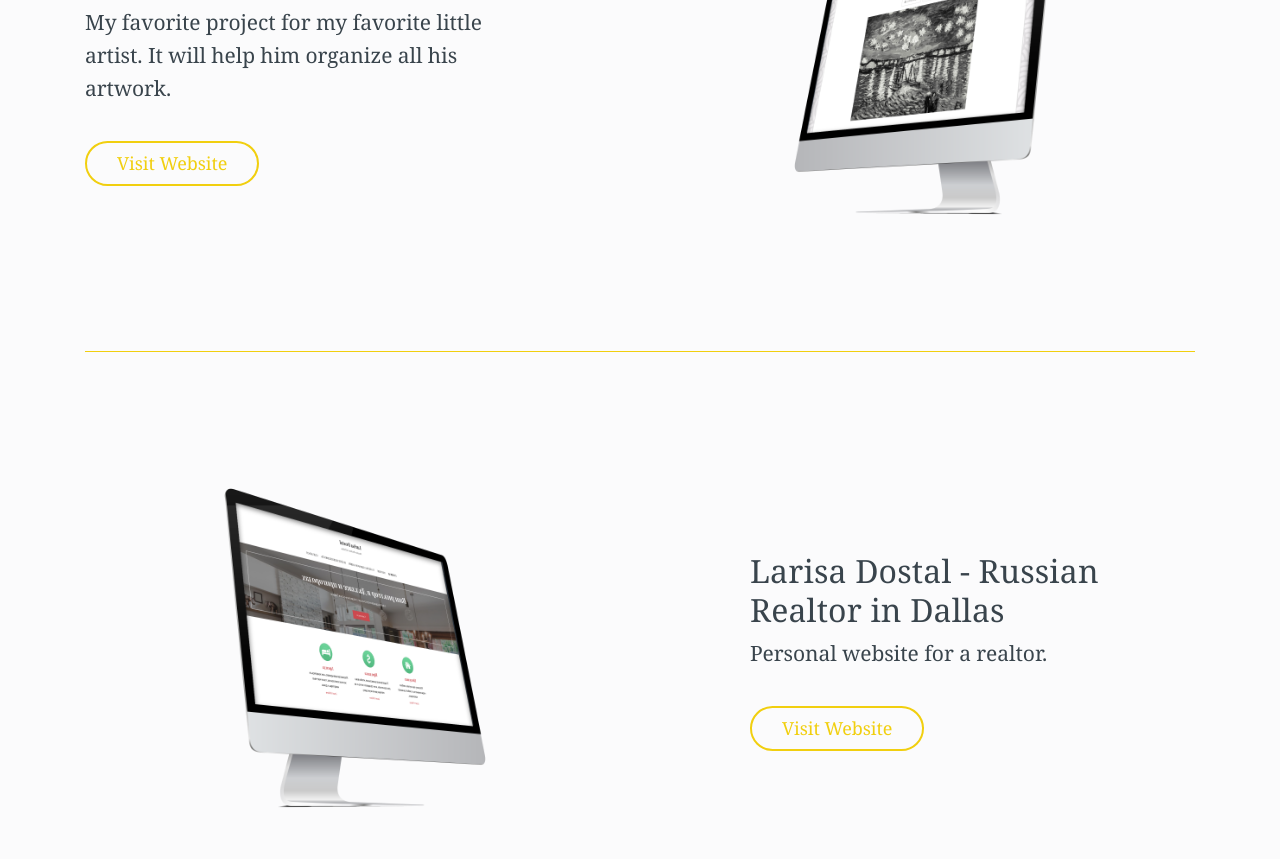
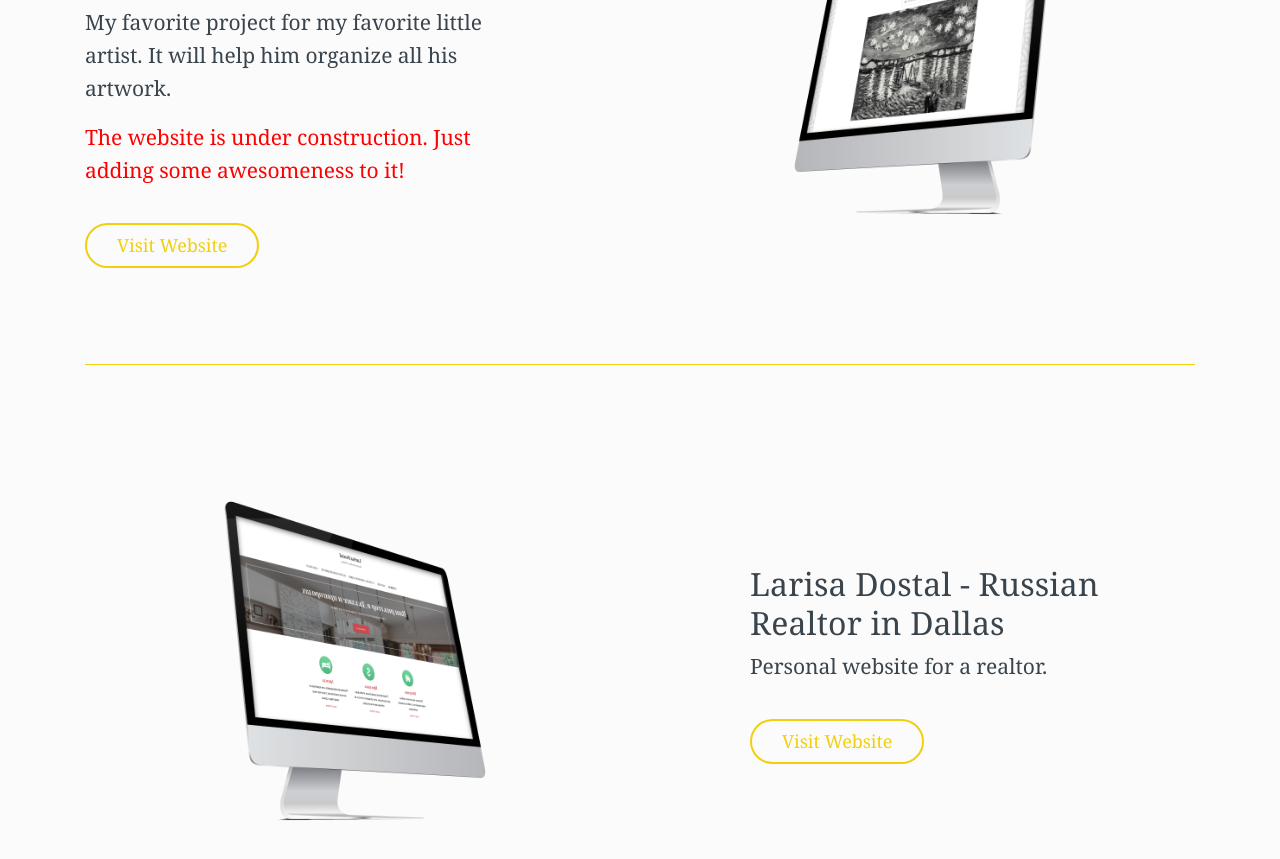
Before and after one commit to nysmoon/uxup-angular, an Angular app: page /about in a window 1280 px wide. Shown: the part 1560-2419 px from the top of the page. Built offline with nearby package versions, Linux system fonts and the light colour scheme.

Commit message:
Ookla Svecla is under construction

```diff
--- a/src/app/about/about.component.html
+++ b/src/app/about/about.component.html
@@ -29,6 +29,7 @@
 				<h2 class="row-title">OoklaSvecla - Young Artist</h2>
 
 				<p>My favorite project for my favorite little artist. It will help him organize all his artwork.</p>
+				<p style="color: red;">The website is under construction. Just adding some awesomeness to it!</p>
 
 				<p><a class="btn btn-dc btn-small btn-main-color" href="http://www.ooklasvecla.com" target="_blank">Visit Website</a></p>
 
```
